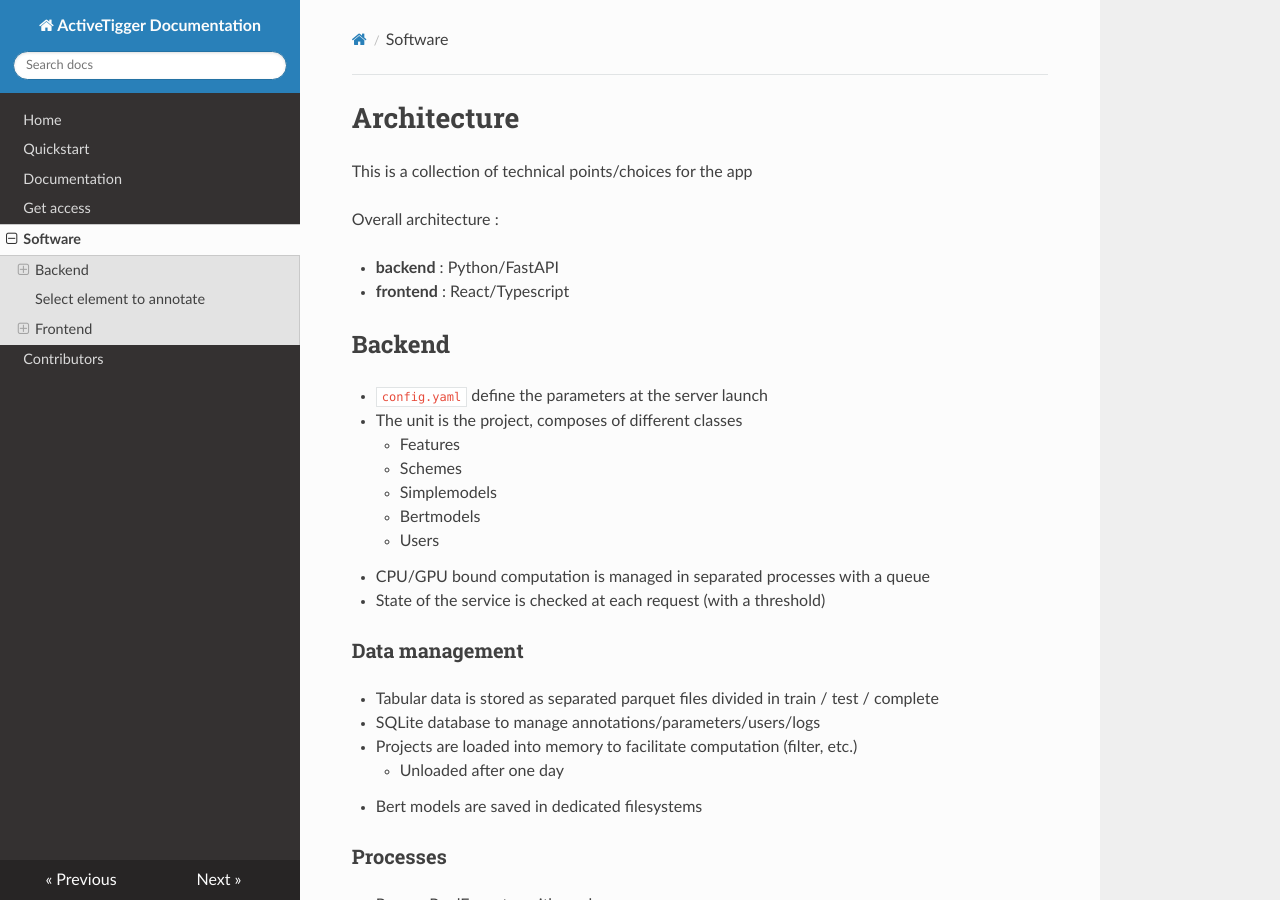
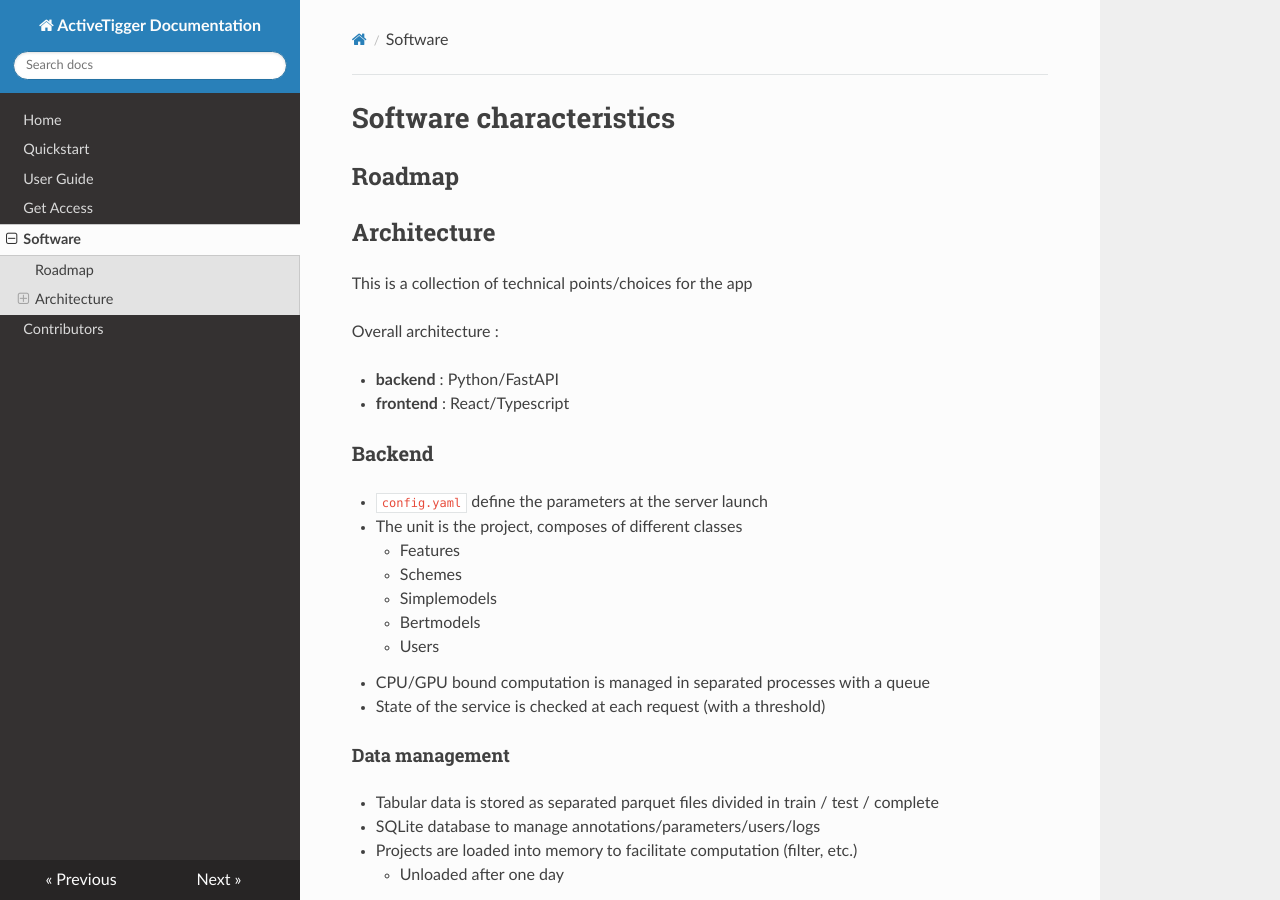
Before and after one commit to emilienschultz/activetigger, an MkDocs documentation site: the page built from docs/software.md, in a window 1280 px wide and 900 px high. Built offline with MkDocs 1.6.1, drawn with Linux system fonts in a browser that asks for light colours; nearby versions of some CDN libraries.

Commit message:
modify doc

```diff
--- a/docs/description.md
+++ b/docs/software.md
@@ -1,4 +1,8 @@
-# Architecture
+# Software characteristics
+
+## Roadmap
+
+## Architecture
 
 This is a collection of technical points/choices for the app
 
@@ -7,7 +11,7 @@
 - **backend** : Python/FastAPI
 - **frontend** : React/Typescript
 
-## Backend
+### Backend
 
 - `config.yaml` define the parameters at the server launch
 - The unit is the project, composes of different classes
@@ -19,7 +23,7 @@
 - CPU/GPU bound computation is managed in separated processes with a queue
 - State of the service is checked at each request (with a threshold)
 
-### Data management
+#### Data management
 
 - Tabular data is stored as separated parquet files divided in train / test / complete
 - SQLite database to manage annotations/parameters/users/logs
@@ -27,14 +31,14 @@
     - Unloaded after one day
 - Bert models are saved in dedicated filesystems
 
-### Processes
+#### Processes
 
 - ProcessPoolExecutor with workers
     - https://superfastpython.com/processpoolexecutor-in-python/
 - Different type of parallel process : training ; predicting
 - Only one process possible by user/project
 
-### Users role
+#### Users role
 
 - Role-Based Access Control (RBAC) - 3 roles : root, manager, annotator
 - Authentification with OAuth2 and token in header
@@ -42,7 +46,7 @@
 - A table of authorization defines the relation users/projects
 - Different uses can modify a same project : no lock
 
-## Select element to annotate
+#### Select element to annotate
 
 The selection combines different strategy : filters and/or active learning.
 
@@ -60,9 +64,9 @@
     - proba / entropie
 
 
-## Frontend
+### Frontend
 
-### State management
+#### State management
 
 - Each project is described by its general state (not user specific)
     - Computed/computing elements
--- a/mkdocs.yml
+++ b/mkdocs.yml
@@ -2,9 +2,9 @@
 nav:
   - Home: index.md
   - Quickstart: quickstart.md
-  - Documentation: documentation.md
-  - Get access: access.md
-  - Software: description.md
+  - User Guide: documentation.md
+  - Get Access: access.md
+  - Software: software.md
   - Contributors: contributors.md
 markdown_extensions:
   - footnotes
```
